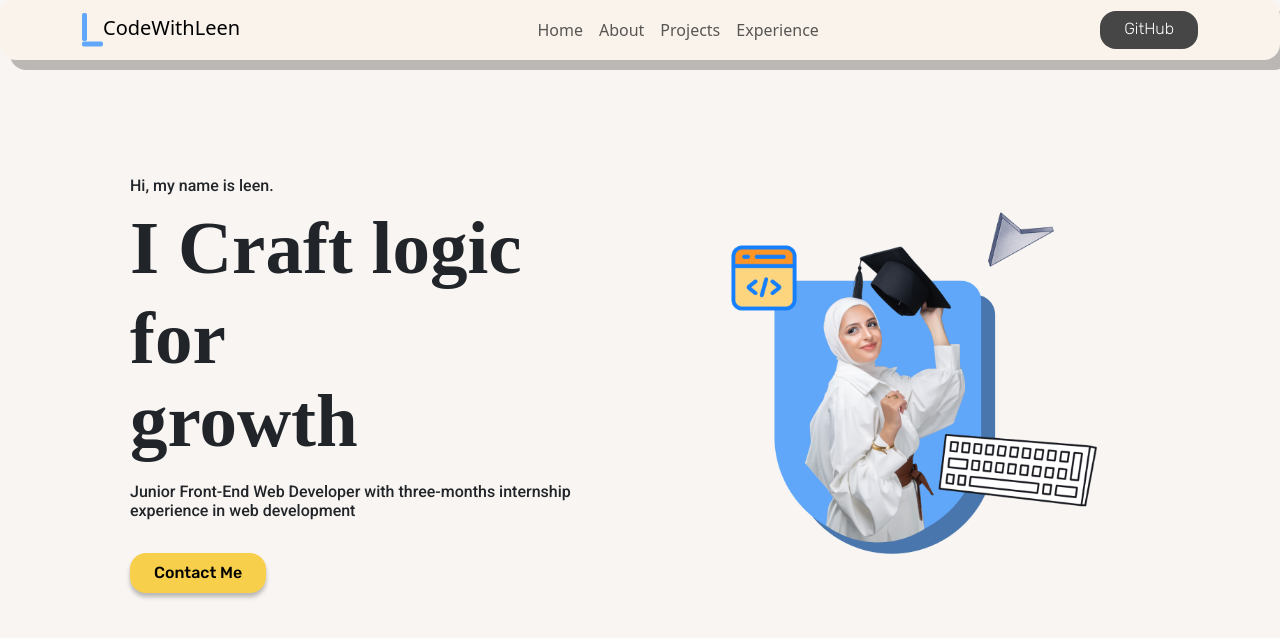
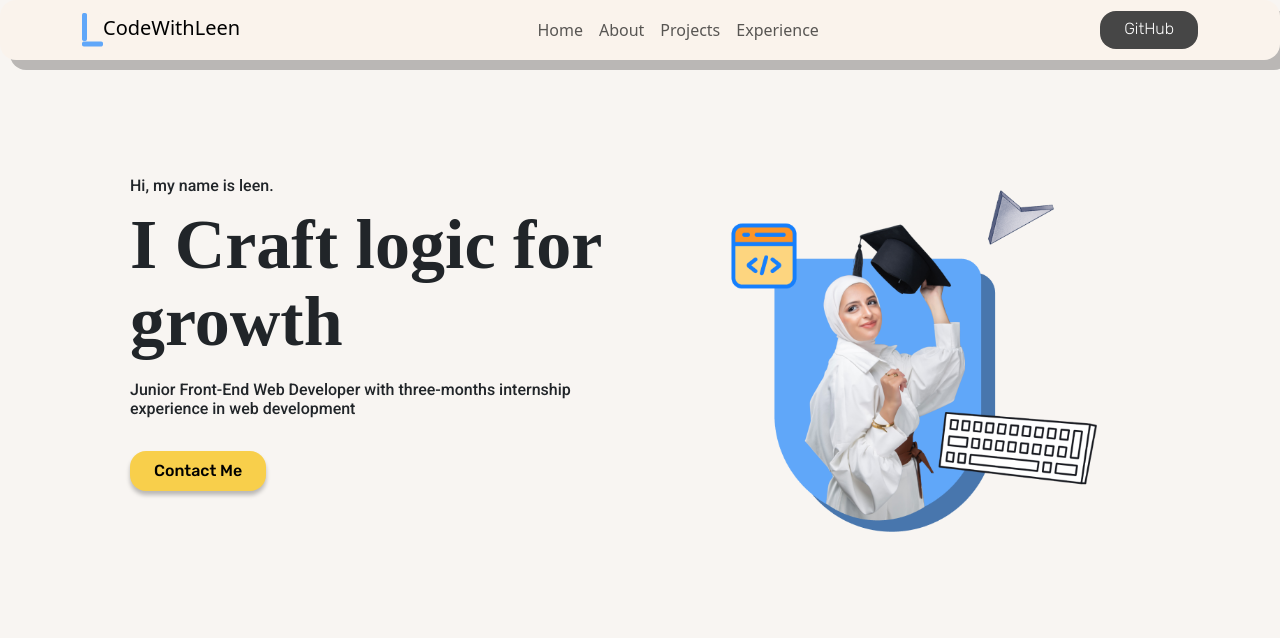
Before and after one commit to leenhija/My_Portfolio, a React (Vite) app in the folder my-portfolio/: page / in a window 1280 px wide. Shown: the top 638 px of the page. Built offline with nearby package versions, Linux system fonts and the light colour scheme; a web font is replaced by a local one.

Commit message:
new chnages

```diff
--- a/my-portfolio/src/components/MainInformation.jsx
+++ b/my-portfolio/src/components/MainInformation.jsx
@@ -22,9 +22,9 @@ export default function MainInformation() {
           Hi, my name is leen.
         </p>
         <p
-          className="h1 "
+          className="h1"
           style={{
-            fontSize: "75px",
+            fontSize: "70px",
             fontFamily: '"Kadwa", serif',
             fontWeight: "bold",
           }}
@@ -34,7 +34,7 @@ export default function MainInformation() {
         <p
           className="h1"
           style={{
-            fontSize: "75px",
+            fontSize: "70px",
             marginTop: "-15px",
             fontFamily: '"Kadwa", serif',
             fontWeight: "bold",
```
